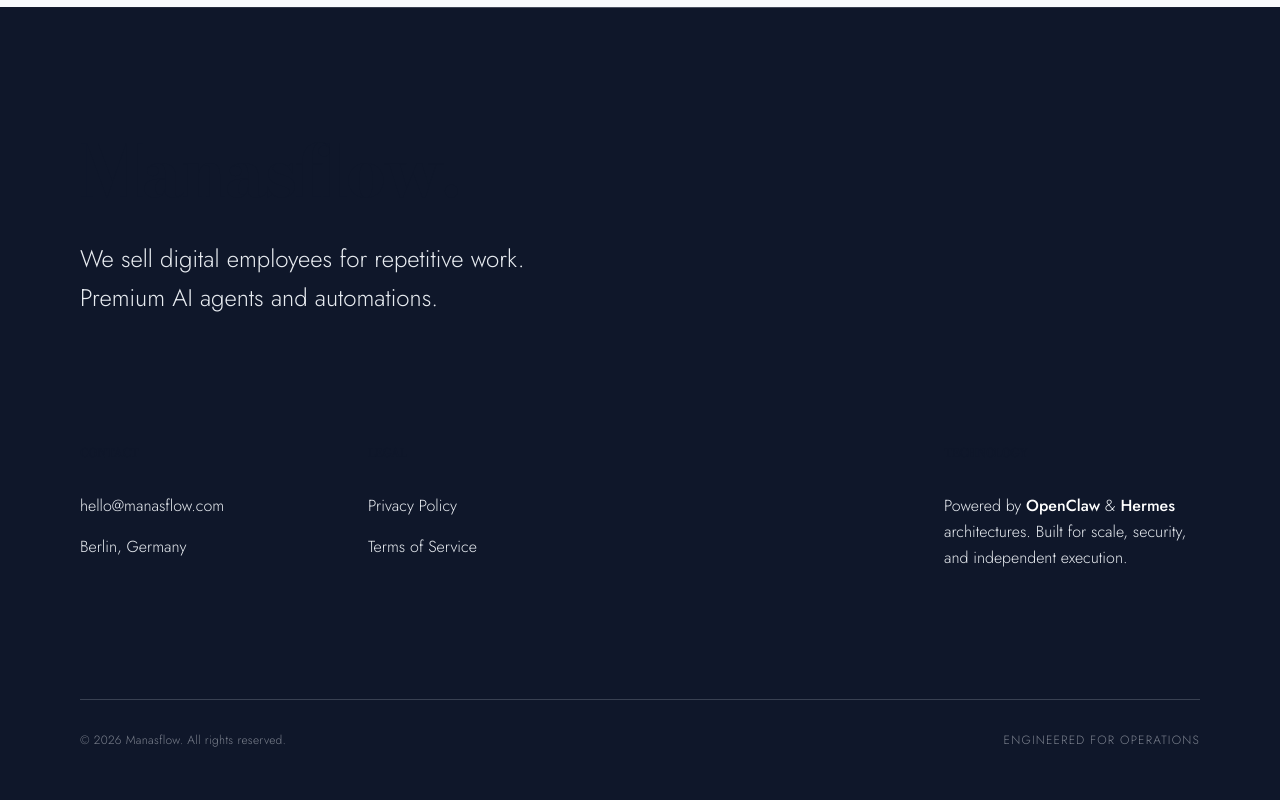
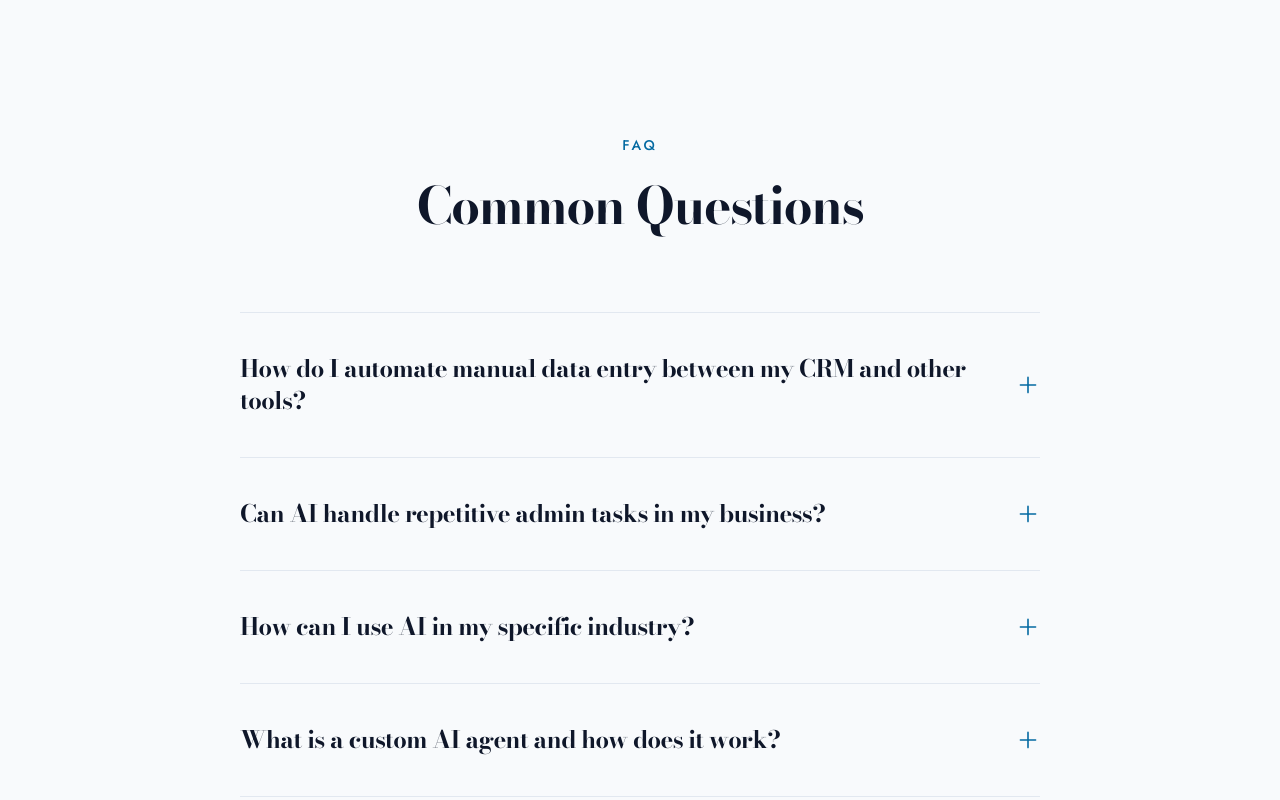
Before and after one commit to SaiVinayManda/manasflow, a Next.js app: page / in a window 1280 px wide. Shown: the part 3400-4200 px from the top of the page. Built offline with nearby package versions, Linux system fonts and the light colour scheme; no server answers.

Commit message:
5th commit

```diff
--- a/app/page.tsx
+++ b/app/page.tsx
@@ -1,6 +1,7 @@
 import Hero from "@/components/Hero";
 import LeadChatbot from "@/components/LeadChatbot";
 import Services from "@/components/Services";
+import FAQ from "@/components/FAQ";
 import Footer from "@/components/Footer";
 
 export default function Home() {
@@ -9,6 +10,7 @@ export default function Home() {
       <Hero />
       <LeadChatbot />
       <Services />
+      <FAQ />
       <Footer />
     </main>
   );
--- /dev/null
+++ b/components/FAQ.tsx
@@ -0,0 +1,134 @@
+"use client";
+
+import { useState } from "react";
+import { motion, AnimatePresence } from "framer-motion";
+import { PlusIcon, MinusIcon } from "@radix-ui/react-icons";
+
+// The typed data array
+type FAQItem = {
+  question: string;
+  answer: string;
+};
+
+const faqData: FAQItem[] = [
+  {
+    question:
+      "How do I automate manual data entry between my CRM and other tools?",
+    answer:
+      "Manasflow builds custom AI workflows that connect your CRM with other systems, automatically syncing and updating data without manual input.",
+  },
+  {
+    question: "Can AI handle repetitive admin tasks in my business?",
+    answer:
+      "Yes. Manasflow creates AI agents that can process emails, extract information, update records, and trigger actions across your tools, acting like a digital employee.",
+  },
+  {
+    question: "How can I use AI in my specific industry?",
+    answer:
+      "We help operations teams automate lead handling, ECAD file conversions, unstructured data extraction, and complex document workflows using tailored AI integrations.",
+  },
+  {
+    question: "What is a custom AI agent and how does it work?",
+    answer:
+      "A custom AI agent is a software system built to perform specific business tasks. Manasflow builds these around your actual tools (leveraging frameworks like OpenClaw and Hermes) to execute multi-step workflows.",
+  },
+  {
+    question: "Do I need technical knowledge to use AI automation?",
+    answer:
+      "No. Manasflow handles the technical implementation and creates solutions your team can use through simple workflows or background automations.",
+  },
+];
+
+export default function FAQ() {
+  const [openIndex, setOpenIndex] = useState<number | null>(null);
+
+  const toggleOpen = (index: number) => {
+    setOpenIndex(openIndex === index ? null : index);
+  };
+
+  // Generate JSON-LD Schema dynamically from the exact same data array
+  const jsonLd = {
+    "@context": "https://schema.org",
+    "@type": "FAQPage",
+    mainEntity: faqData.map((faq) => ({
+      "@type": "Question",
+      name: faq.question,
+      acceptedAnswer: {
+        "@type": "Answer",
+        text: faq.answer,
+      },
+    })),
+  };
+
+  return (
+    <section className="py-24 lg:py-32 px-6 sm:px-10 lg:px-20 bg-background">
+      {/* ── Inject JSON-LD Safely ── */}
+      <script
+        type="application/ld+json"
+        dangerouslySetInnerHTML={{ __html: JSON.stringify(jsonLd) }}
+      />
+
+      <div className="max-w-[800px] mx-auto">
+        {/* ── Header ── */}
+        <div className="mb-16 lg:mb-20 text-center">
+          <p className="font-sans text-sm font-medium tracking-[0.2em] uppercase text-accent mb-6">
+            FAQ
+          </p>
+          <h2
+            className="font-heading font-bold text-primary leading-[1.05]"
+            style={{ fontSize: "clamp(2rem, 4vw, 3.25rem)" }}
+          >
+            Common Questions
+          </h2>
+        </div>
+
+        {/* ── Accordion List ── */}
+        <div className="border-t border-border">
+          {faqData.map((faq, index) => {
+            const isOpen = openIndex === index;
+
+            return (
+              <div key={index} className="border-b border-border">
+                <button
+                  type="button"
+                  className="w-full py-8 lg:py-10 flex justify-between items-center text-left focus:outline-none focus-visible:ring-2 focus-visible:ring-accent group cursor-pointer"
+                  onClick={() => toggleOpen(index)}
+                  aria-expanded={isOpen}
+                  aria-controls={`faq-answer-${index}`}
+                >
+                  <h3 className="font-heading text-xl lg:text-2xl font-bold text-primary pr-8 group-hover:text-accent transition-colors duration-300">
+                    {faq.question}
+                  </h3>
+                  <div className="flex-shrink-0 text-accent group-hover:scale-110 transition-transform duration-300">
+                    {isOpen ? (
+                      <MinusIcon className="w-6 h-6" />
+                    ) : (
+                      <PlusIcon className="w-6 h-6" />
+                    )}
+                  </div>
+                </button>
+
+                {/* ── Keep in DOM for crawlability, control visibility with Framer Motion height/opacity ── */}
+                <motion.div
+                  id={`faq-answer-${index}`}
+                  initial={false}
+                  animate={{
+                    height: isOpen ? "auto" : 0,
+                    opacity: isOpen ? 1 : 0,
+                  }}
+                  transition={{ duration: 0.4, ease: [0.25, 0.1, 0.25, 1] }}
+                  className="overflow-hidden"
+                  aria-hidden={!isOpen}
+                >
+                  <div className="pb-8 lg:pb-10 font-sans text-lg font-light text-secondary leading-relaxed pr-8">
+                    {faq.answer}
+                  </div>
+                </motion.div>
+              </div>
+            );
+          })}
+        </div>
+      </div>
+    </section>
+  );
+}
--- a/components/Footer.tsx
+++ b/components/Footer.tsx
@@ -103,7 +103,7 @@ export default function Footer() {
           </div>
 
           {/* ── Bottom Bar ── */}
-          <div className="pt-8 border-t border-border/20 flex flex-col md:flex-row justify-between items-start md:items-center gap-6">
+          <div className="pt-8 border-t border-border/20 flex flex-col md:flex-row justify-between items-start md:items-center gap-6 mb-8">
             <p className="font-sans text-xs font-light tracking-wide text-muted/50">
               © {currentYear} Manasflow. All rights reserved.
             </p>
@@ -111,6 +111,11 @@ export default function Footer() {
               Engineered for operations
             </div>
           </div>
+
+          {/* ── Entity-Rich Statement (AEO/SEO) ── */}
+          <div className="font-sans text-[11px] font-light text-muted/40 leading-relaxed max-w-5xl">
+            Manasflow is an AI automation agency specializing in custom AI agents, RAG-powered data systems, and workflow automation for SME operations managers in the mechanical, electrical, design, real estate, and digital media sectors.
+          </div>
         </motion.div>
       </div>
     </footer>
```
